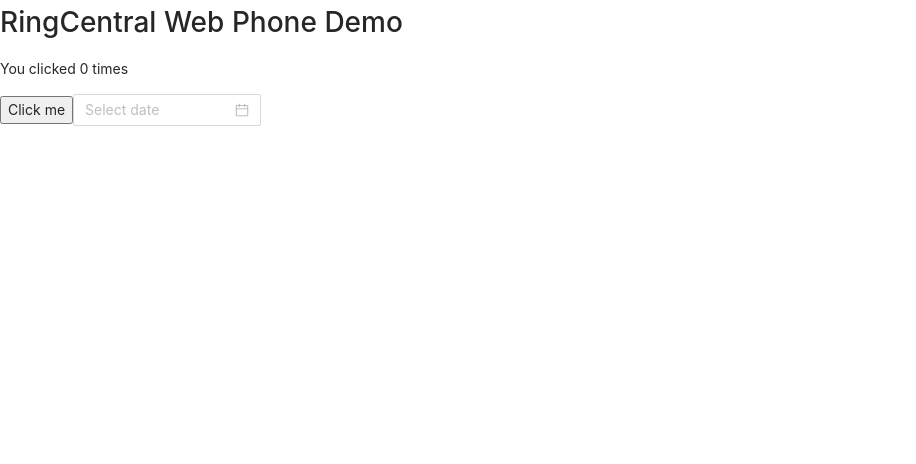
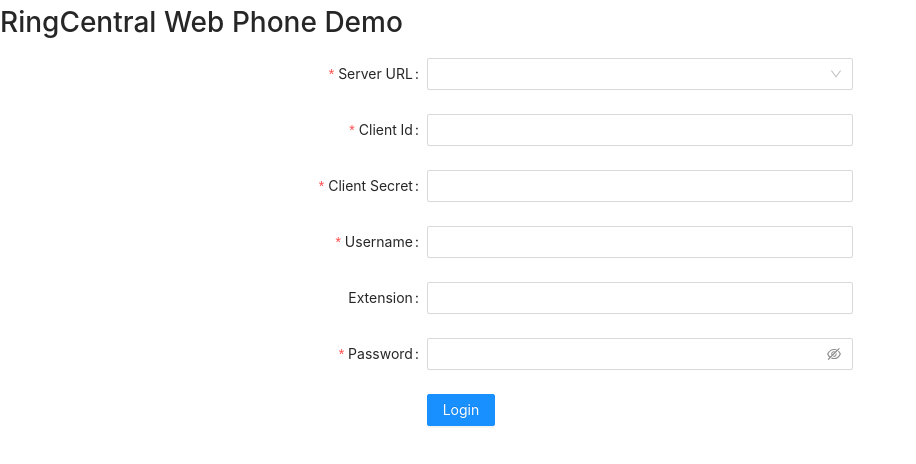
Before and after one commit to tylerlong/ringcentral-web-phone-demo, a React app: page / in a window 1280 px wide. Shown: the top 464 px of the page, without its empty margins (0-916 px from the left). Built offline with nearby package versions, Linux system fonts and the light colour scheme; the HTML template or start-up script is replaced by a standard one.

Commit message:
Save form input into localforage

```diff
--- a/package.json
+++ b/package.json
@@ -5,6 +5,7 @@
   },
   "dependencies": {
     "antd": "^4.23.5",
+    "localforage": "^1.10.0",
     "react": "^18.2.0",
     "react-dom": "^18.2.0"
   },
--- a/src/main.tsx
+++ b/src/main.tsx
@@ -1,15 +1,99 @@
-import React, {useState} from 'react';
+import React, {useEffect} from 'react';
 import 'antd/dist/antd.css';
-import {DatePicker} from 'antd';
+import {Button, Form, Input, Select} from 'antd';
+import localforage from 'localforage';
+
+class LoginForm {
+  serverUrl!: string;
+  clientId!: string;
+  clientSecret!: string;
+  username!: string;
+  extension?: string;
+  password!: string;
+}
 
 const App = () => {
-  const [count, setCount] = useState(0);
+  const login = async (loginForm: LoginForm) => {
+    await localforage.setItem('wp-login-form', loginForm);
+  };
+
+  const [form] = Form.useForm();
+
+  useEffect(() => {
+    (async () => {
+      const loginForm = await localforage.getItem('wp-login-form');
+      form.setFieldsValue(loginForm);
+    })();
+  });
+
   return (
     <>
       <h1>RingCentral Web Phone Demo</h1>
-      <p>You clicked {count} times</p>
-      <button onClick={() => setCount(count + 1)}>Click me</button>
-      <DatePicker />
+      <Form
+        name="basic"
+        labelCol={{span: 8}}
+        wrapperCol={{span: 8}}
+        onFinish={login}
+        autoComplete="off"
+        form={form}
+      >
+        <Form.Item
+          label="Server URL"
+          name="serverUrl"
+          rules={[{required: true, message: 'Please input the Server URL!'}]}
+        >
+          <Select>
+            <Select.Option value="https://platform.ringcentral.com">
+              https://platform.ringcentral.com
+            </Select.Option>
+            <Select.Option value="https://platform.devtest.ringcentral.com">
+              https://platform.devtest.ringcentral.com
+            </Select.Option>
+          </Select>
+        </Form.Item>
+
+        <Form.Item
+          label="Client Id"
+          name="clientId"
+          rules={[{required: true, message: 'Please input the Client Id!'}]}
+        >
+          <Input />
+        </Form.Item>
+
+        <Form.Item
+          label="Client Secret"
+          name="clientSecret"
+          rules={[{required: true, message: 'Please input the Client Secret!'}]}
+        >
+          <Input />
+        </Form.Item>
+
+        <Form.Item
+          label="Username"
+          name="username"
+          rules={[{required: true, message: 'Please input the Username!'}]}
+        >
+          <Input />
+        </Form.Item>
+
+        <Form.Item label="Extension" name="extension">
+          <Input />
+        </Form.Item>
+
+        <Form.Item
+          label="Password"
+          name="password"
+          rules={[{required: true, message: 'Please input the Password!'}]}
+        >
+          <Input.Password />
+        </Form.Item>
+
+        <Form.Item wrapperCol={{offset: 8, span: 8}}>
+          <Button type="primary" htmlType="submit">
+            Login
+          </Button>
+        </Form.Item>
+      </Form>
     </>
   );
 };
--- a/webpack.config.ts
+++ b/webpack.config.ts
@@ -4,6 +4,7 @@
 
 const config: Configuration = {
   mode: 'development',
+  devtool: 'source-map',
   entry: './src/index.tsx',
   resolve: {
     extensions: ['.ts', '.tsx', '.js'],
```
Also changed, not shown: 1 other file (tests, documents, lock files or other folders).
